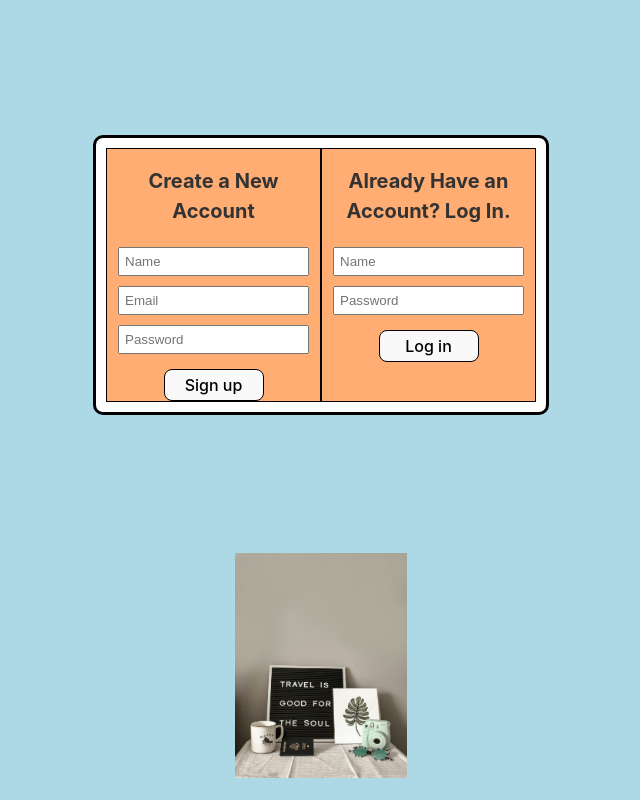
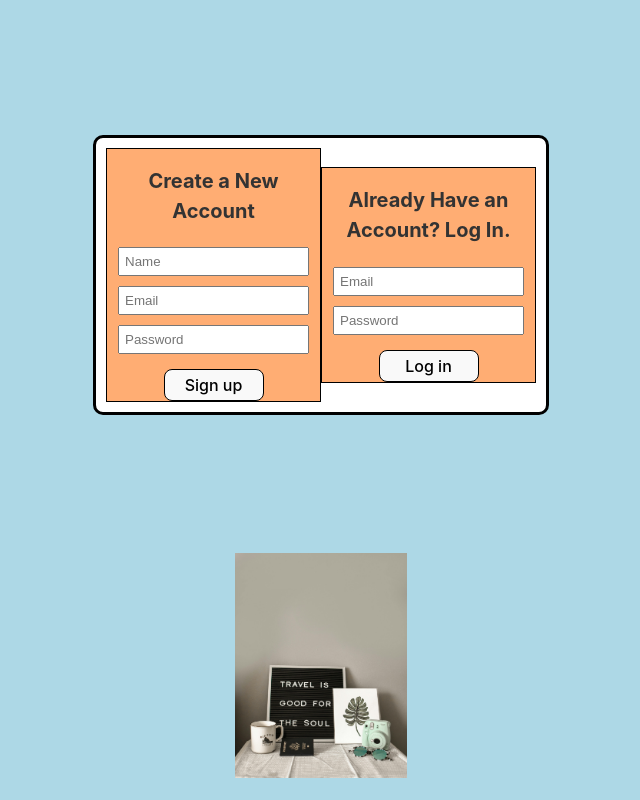
Before and after one commit to devbelle/Project-3, a React (Vite) app in the folder Adventure Awaits/client/: page / in a window 1280 px wide. Shown: the whole page, without its empty margins (319-959 px from the left). Built offline with nearby package versions, Linux system fonts and the light colour scheme.

Commit message:
bcrypt added auth added login fixes

```diff
--- a/Adventure Awaits/client/src/pages/LoginPage.jsx
+++ b/Adventure Awaits/client/src/pages/LoginPage.jsx
@@ -1,6 +1,7 @@
+
+import  { useState } from 'react';
+// import bcrypt from  'bcrypt';
 import styled from 'styled-components';
-import { useState } from 'react';
-// import auth from '../utils/auth';
 
 const Box = styled.div`
   display: flex;
@@ -10,7 +11,7 @@ justify-content: space-between;
   padding: 10px;
   background-color: white;
   border-radius: 10px;
-  alighn-items: center;
+  align-items: center;
   position: absolute;
   border: 3px solid black;
   margin-bottom: 250px;
@@ -18,12 +19,12 @@ margin-bottom: 250px;
 
 const Section = styled.div`
   width: 50%;
-  background-color: #FFAD73;
+  background-color: #ffad73;
   border: 1px solid black;
 `;
 
 const Container = styled.div`
-  background-color: #ADD8E6;
+  background-color: #add8e6;
   width: 100%;
   min-height: 100vh;
   top: 0;
@@ -65,31 +66,52 @@ const LoginPage = () => {
   const [signupName, setSignupName] = useState('');
   const [signupEmail, setSignupEmail] = useState('');
   const [signupPassword, setSignupPassword] = useState('');
-  const [loginName, setLoginName] = useState('');
+  const [loginEmail, setLoginEmail] = useState('');
   const [loginPassword, setLoginPassword] = useState('');
-
 
   const handleSignUp = async (event) => {
     event.preventDefault();
     try {
-        // const response = await auth.signup(signupName, signupEmail, signupPassword);
-        // const { token } = response.data;
-        // localStorage.setItem('jwtToken', token);
+      // const hashedPassword = await bcrypt.hash(signupPassword, 10); // Hash password with bcrypt
+      const response = await fetch('/signup', {
+        method: 'POST',
+        headers: {
+          'Content-Type': 'application/json'
+        },
+        body: JSON.stringify({
+          name: signupName,
+          email: signupEmail,
+          // password: hashedPassword // Store hashed password
+        })
+      });
+      const data = await response.json();
+      localStorage.setItem('jwtToken', data.token); // Store JWT token in local storage
+      // Redirect user or display success message
     } catch (error) {
       // Handle signup errors
+      console.error('Signup failed:', error);
     }
   };
-
-
 
   const handleLogin = async (event) => {
     event.preventDefault();
     try {
-    // const response = await auth.login(loginName, loginPassword);
-    // const { token } = response.data;
-    // localStorage.setItem('jwtToken', token);
+      const response = await fetch('/login', {
+        method: 'POST',
+        headers: {
+          'Content-Type': 'application/json'
+        },
+        body: JSON.stringify({
+          email: loginEmail,
+          password: loginPassword
+        })
+      });
+      const data = await response.json();
+      localStorage.setItem('jwtToken', data.token); // Store JWT token in local storage
+      // Redirect user or display success message
     } catch (error) {
       // Handle login errors
+      console.error('Login failed:', error);
     }
   };
 
@@ -97,7 +119,7 @@ return (
     <Container>
       <Box>
         <Section>
-      <h2 style={{ color: '#333', textAlign: 'center', fontSize:' 20px' }}>Create a New Account</h2>
+          <h2 style={{ color: '#333', textAlign: 'center', fontSize: '20px' }}>Create a New Account</h2>
           <Form onSubmit={handleSignUp}>
             <Input
               type="text"
@@ -128,15 +150,15 @@ return (
         </Section>
         {/* Login Section */}
         <Section>
-      <h2 style={{ color: '#333', textAlign: 'center' , fontSize: '20px'}}>Already Have an Account? Log In.</h2>
+          <h2 style={{ color: '#333', textAlign: 'center', fontSize: '20px' }}>Already Have an Account? Log In.</h2>
           <Form onSubmit={handleLogin}>
             <Input
-            type="text"
-            id="loginName"
-            name="loginName"
-            value={loginName}
-            onChange={(e) => setLoginName(e.target.value)}
-            placeholder="Name"
+              type="email"
+              id="loginEmail"
+              name="loginEmail"
+              value={loginEmail}
+              onChange={(e) => setLoginEmail(e.target.value)}
+              placeholder="Email"
             />
             <Input
               type="password"
@@ -145,6 +167,7 @@ return (
               value={loginPassword}
               onChange={(e) => setLoginPassword(e.target.value)}
               placeholder="Password"
+
               />
                       <Button type="submit">Log in</Button>
                      </Form>
@@ -158,5 +181,4 @@ return (
               };
 
 
-
 export default LoginPage;
--- a/Adventure Awaits/package.json
+++ b/Adventure Awaits/package.json
@@ -18,6 +18,7 @@
     "vite": "^5.2.10"
   },
   "dependencies": {
+    "bcrypt": "^5.1.1",
     "jwt-decode": "^4.0.0"
   }
 }
```
Also changed, not shown: Adventure Awaits/client/src/utils/auth.js (+31 -30 lines). Lines whose indentation alone changed are shown as unchanged.
